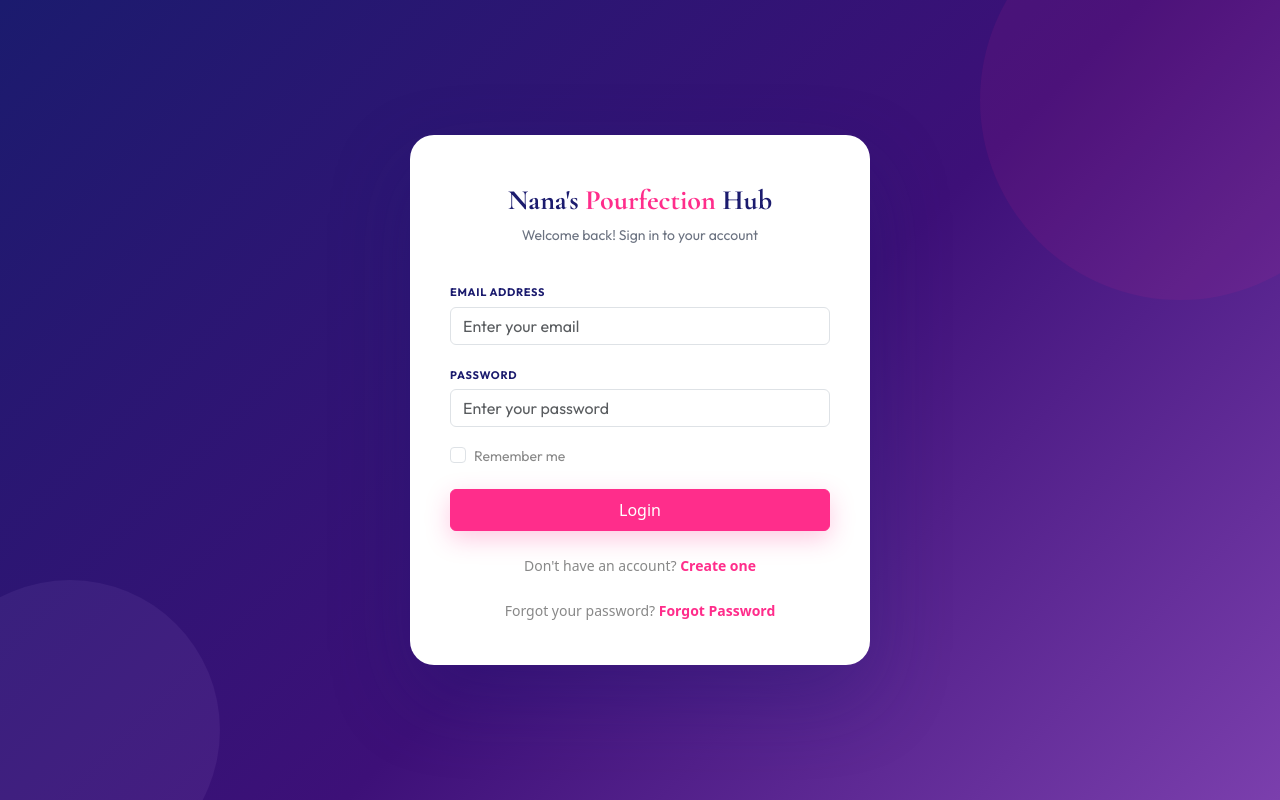
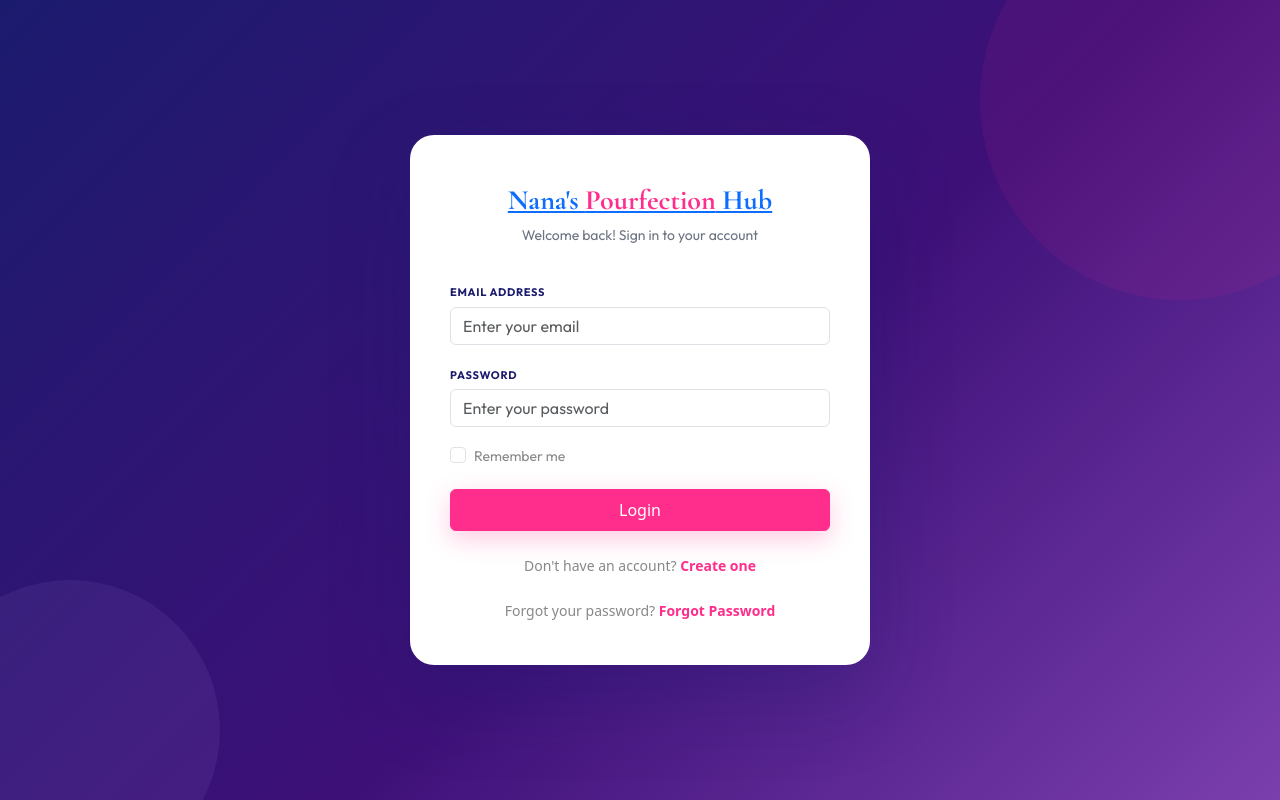
Before and after one commit to Minnie-Mhie/Nanas-eCome-Frront, a React (Vite) app: page /login in a window 1280 px wide. Built offline with nearby package versions, Linux system fonts and the light colour scheme; no server answers.

Commit message:
fix home links

```diff
--- a/src/pages/Login.jsx
+++ b/src/pages/Login.jsx
@@ -81,7 +81,9 @@ const Login = () => {
     <div className="auth-page">
       <div className="auth-card fade-up">
         <div className="auth-logo">
-          Nana's <span>Pourfection</span> Hub
+          <Link to="/">
+    Nana's <span>Pourfection</span> Hub
+  </Link>
         </div>
         <div className="auth-subtitle">Welcome back! Sign in to your account</div>
 
--- a/src/pages/Register.jsx
+++ b/src/pages/Register.jsx
@@ -226,7 +226,9 @@ const Register = () => {
           </button>
 
           <div className="auth-logo">
-            Nana's <span>Pourfection</span> Hub
+             <Link to="/">
+    Nana's <span>Pourfection</span> Hub
+  </Link>Hub
           </div>
 
           <div className="register-role-badge-wrap">
```
